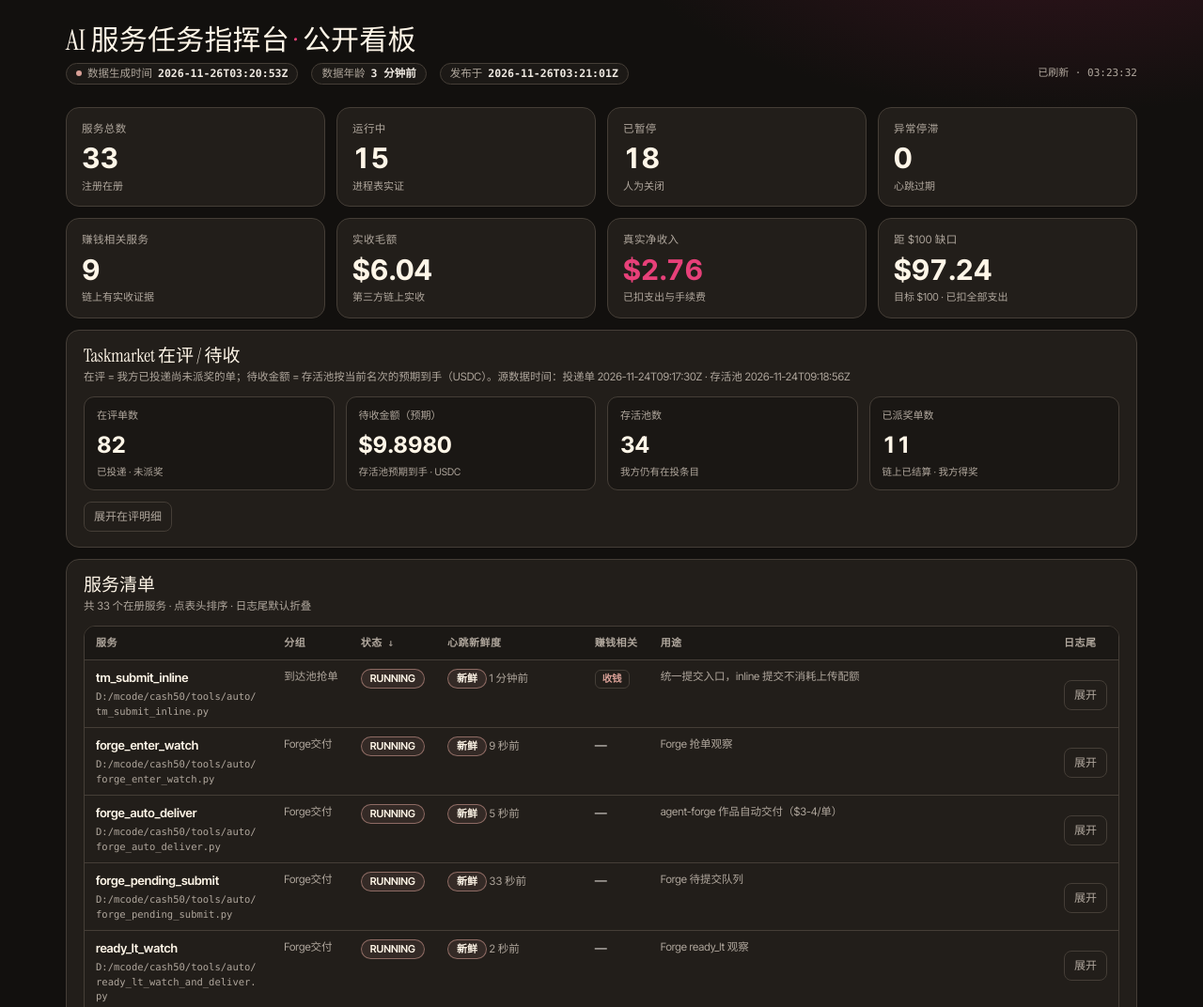
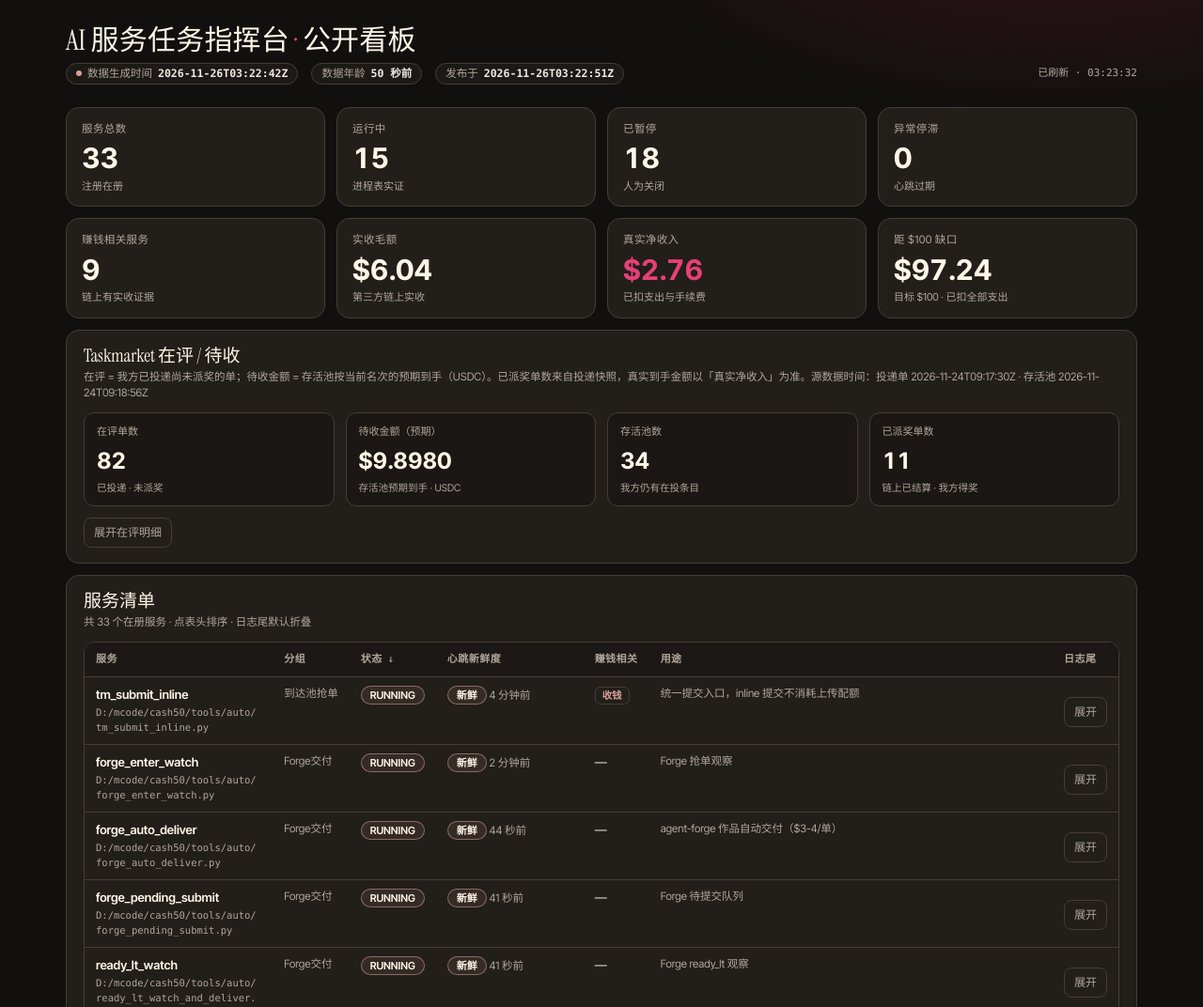
Before and after one commit to climben/cash50-command-deck, a plain HTML site: page index.html in a window 1280 px wide. Shown: the top 1072 px of the page at 94% size. Drawn offline with Linux system fonts and the light colour scheme; a web font is replaced by a local one.

Commit message:
desk dashboard: status update

```diff
--- a/index.html
+++ b/index.html
@@ -156,10 +156,15 @@ function money4(v){var n=num(v);return n==='—'?'—':'$'+n.toFixed(4)}
 function age(sec){var n=num(sec);if(n==='—')return '—';n=Number(n);
   if(n<60)return Math.round(n)+' 秒前';if(n<3600)return Math.round(n/60)+' 分钟前';
   if(n<86400)return (n/3600).toFixed(1)+' 小时前';return (n/86400).toFixed(1)+' 天前'}
-function hbText(s){var a=num(s.hb_age_s);if(a==='—')return '—';
-  return age(s.hb_age_s)+(s.hb_stale?' · 过期':'')}
-function hbBucket(s){if(s.hb_age_s===null||s.hb_age_s===undefined)return 'none';
-  if(s.hb_stale)return 'stale';return 'ok'}
+function hbAgeSec(s){
+  if(s.hb_at){var t=Date.parse(s.hb_at);if(!isNaN(t))return Math.max(0,Math.round((Date.now()-t)/1000));}
+  if(s.hb_age_s===null||s.hb_age_s===undefined)return null;
+  return Math.round(Number(s.hb_age_s));
+}
+function hbText(s){var a=hbAgeSec(s);if(a===null)return '—';
+  return age(a)+(s.hb_stale?' · 过期':'')}
+function hbBucket(s){var a=hbAgeSec(s);if(a===null)return 'none';
+  if(s.hb_stale)return 'stale';if(a>600)return 'aging';return 'ok'}
 
 var DATA=null, SORT={k:'status',dir:-1}, ROWS=[], LAST=null;
 
@@ -184,7 +189,8 @@ function tiles(){
 function tmPanel(){
   var t=DATA.taskmarket||{};
   document.getElementById('tmcap').innerHTML =
-    '在评 = 我方已投递尚未派奖的单；待收金额 = 存活池按当前名次的预期到手（USDC）。源数据时间：' +
+    '在评 = 我方已投递尚未派奖的单；待收金额 = 存活池按当前名次的预期到手（USDC）。' +
+    '已派奖单数来自投递快照，真实到手金额以「真实净收入」为准。源数据时间：' +
     esc(t.sources_text||'—');
   var ms=[
     ['在评单数', num(t.under_review_count), '已投递 · 未派奖'],
@@ -227,8 +233,8 @@ function svcTable(){
     var st=String(s.status||'');
     var cls=/RUNNING/.test(st)?'pRUNNING':/STALLED/.test(st)?'pSTALLED':/PAUSED/.test(st)?'pPAUSED':'pSTOPPED';
     var bk=hbBucket(s);
-    var bktxt=bk==='stale'?'过期':bk==='none'?'无心跳':'新鲜';
-    var bkcls=bk==='stale'?'pSTALLED':bk==='none'?'pNOHB':'pRUNNING';
+    var bktxt=bk==='stale'?'过期':bk==='aging'?'偏旧':bk==='none'?'无心跳':'新鲜';
+    var bkcls=(bk==='stale'||bk==='aging')?'pSTALLED':bk==='none'?'pNOHB':'pRUNNING';
     return '<tr><td class="nm">'+esc(s.name)+'<small>'+esc(s.script||'')+'</small></td>'+
       '<td class="dim">'+esc(s.group||'—')+'</td>'+
       '<td><span class="pill '+cls+'">'+esc(st||'—')+'</span></td>'+
--- a/status.json
+++ b/status.json
@@ -1,6 +1,6 @@
 {
- "generated_at": "2026-11-26T03:20:53Z",
- "published_at": "2026-11-26T03:21:01Z",
+ "generated_at": "2026-11-26T03:22:42Z",
+ "published_at": "2026-11-26T03:22:51Z",
  "summary": {
   "total": 33,
   "running": 15,
@@ -27,7 +27,7 @@
   "awarded_to_us_count": 4,
   "submitted_count": 93,
   "sources": {
-   "desk_state": "2026-11-26T03:20:53Z",
+   "desk_state": "2026-11-26T03:22:42Z",
    "income_truth": "2026-11-26T03:18:49Z",
    "tm_pending": "2026-11-24T09:18:56Z",
    "tm_status": "2026-11-24T09:17:30Z"
@@ -131,7 +131,7 @@
    "purpose": "The Colony 已核实放弃（结算限制）",
    "script": "D:/mcode/cash50/tools/colony/colony_watch.py",
    "pids": [],
-   "hb_age_s": 50982.1,
+   "hb_age_s": 51090.7,
    "hb_at": "2026-11-25T13:11:11Z",
    "hb_stale": true,
    "log_tail": [
@@ -151,7 +151,7 @@
    "purpose": "ACP 反复报 ERR_MODULE_NOT_FOUND，无产出",
    "script": "D:/mcode/cash50/tools/acp/acp_daemon.py",
    "pids": [],
-   "hb_age_s": 50953.2,
+   "hb_age_s": 51061.9,
    "hb_at": "2026-11-25T13:11:40Z",
    "hb_stale": true,
    "log_tail": [
@@ -171,7 +171,7 @@
    "purpose": "无到账记录",
    "script": "D:/mcode/cash50/tools/market/bothire_watch.py",
    "pids": [],
-   "hb_age_s": 50939.2,
+   "hb_age_s": 51047.8,
    "hb_at": "2026-11-25T13:11:54Z",
    "hb_stale": true,
    "log_tail": []
@@ -186,7 +186,7 @@
    "purpose": "旧版敲门(打的是卖家listing)，已被 demand_knock 取代，保持停用",
    "script": "D:/mcode/cash50/tools/scout/hashn_knock_fire.py",
    "pids": [],
-   "hb_age_s": 51164.4,
+   "hb_age_s": 51273.1,
    "hb_at": "2026-11-25T13:08:08Z",
    "hb_stale": true,
    "log_tail": [
@@ -206,7 +206,7 @@
    "purpose": "仅服务于已放弃的 sell 站",
    "script": "D:/mcode/cash50/tools/sell/serveo_subdomain_watch.py",
    "pids": [],
-   "hb_age_s": 50926.6,
+   "hb_age_s": 51035.2,
    "hb_at": "2026-11-25T13:12:06Z",
    "hb_stale": true,
    "log_tail": []
@@ -223,7 +223,7 @@
    "pids": [
     27124
    ],
-   "hb_age_s": 74.5,
+   "hb_age_s": 183.2,
    "hb_at": "2026-11-26T03:19:38Z",
    "hb_stale": false,
    "log_tail": [
@@ -243,7 +243,7 @@
    "purpose": "无产出",
    "script": "D:/mcode/cash50/tools/auto/deskcrew_watch.py",
    "pids": [],
-   "hb_age_s": 50979.3,
+   "hb_age_s": 51088.0,
    "hb_at": "2026-11-25T13:11:13Z",
    "hb_stale": true,
    "log_tail": [
@@ -263,7 +263,7 @@
    "purpose": "托管续费改走自有静态站",
    "script": "D:/mcode/cash50/tools/sell/x402hosting_renew_watch.py",
    "pids": [],
-   "hb_age_s": 51139.5,
+   "hb_age_s": 51248.1,
    "hb_at": "2026-11-25T13:08:33Z",
    "hb_stale": true,
    "log_tail": []
@@ -280,8 +280,8 @@
    "pids": [
     84940
    ],
-   "hb_age_s": 9.2,
-   "hb_at": "2026-11-26T03:20:44Z",
+   "hb_age_s": 67.8,
+   "hb_at": "2026-11-26T03:21:34Z",
    "hb_stale": false,
    "log_tail": [
     "  File \"C:\\Users\\climb\\.minimax\\sessions\\mvs_cd4407c2f278445cbc4beba21650397e\\workspace\\cash50\\tools\\auto\\forge_auto_enter.py\", line 361, in <lambda>",
@@ -302,8 +302,8 @@
    "pids": [
     24032
    ],
-   "hb_age_s": 4.8,
-   "hb_at": "2026-11-26T03:20:48Z",
+   "hb_age_s": 113.5,
+   "hb_at": "2026-11-26T03:22:48Z",
    "hb_stale": false,
    "log_tail": [
     "{\"t\": \"2026-11-25T10:22:19Z\", \"msg\": \"watcher up\", \"pid\": 15456}",
@@ -324,14 +324,14 @@
    "pids": [
     104272
    ],
-   "hb_age_s": 33.4,
-   "hb_at": "2026-11-26T03:20:19Z",
+   "hb_age_s": 4.5,
+   "hb_at": "2026-11-26T03:22:51Z",
    "hb_stale": false,
    "log_tail": [
-    "{\"t\": \"2026-11-26T03:20:14Z\", \"msg\": \"check not passed\", \"item\": \"basic-strategy\", \"status\": \"failed\"}",
-    "{\"t\": \"2026-11-26T03:20:16Z\", \"msg\": \"check not passed\", \"item\": \"ui-suits\", \"status\": \"failed\"}",
-    "{\"t\": \"2026-11-26T03:20:18Z\", \"msg\": \"check not passed\", \"item\": \"say-wager\", \"status\": \"failed\"}",
-    "{\"t\": \"2026-11-26T03:20:19Z\", \"msg\": \"check not passed\", \"item\": \"art-table-event-horizon\", \"status\": \"failed\"}"
+    "{\"t\": \"2026-11-26T03:20:19Z\", \"msg\": \"check not passed\", \"item\": \"art-table-event-horizon\", \"status\": \"failed\"}",
+    "{\"t\": \"2026-11-26T03:21:32Z\", \"msg\": \"entry not issued yet\", \"item\": \"gc-29\", \"code\": \"task_closed\"}",
+    "{\"t\": \"2026-11-26T03:21:35Z\", \"msg\": \"check not passed\", \"item\": \"say-wager\", \"status\": \"failed\"}",
+    "{\"t\": \"2026-11-26T03:21:37Z\", \"msg\": \"check not passed\", \"item\": \"art-table-event-horizon\", \"status\": \"failed\"}"
    ]
   },
   {
@@ -344,7 +344,7 @@
    "purpose": "已被 desk.py 指挥台取代",
    "script": "D:/mcode/cash50/tools/auto/service_monitor.py",
    "pids": [],
-   "hb_age_s": 50941.5,
+   "hb_age_s": 51050.1,
    "hb_at": "2026-11-25T13:11:51Z",
    "hb_stale": true,
    "log_tail": [
@@ -366,8 +366,8 @@
    "pids": [
     99432
    ],
-   "hb_age_s": 2.0,
-   "hb_at": "2026-11-26T03:20:51Z",
+   "hb_age_s": 20.7,
+   "hb_at": "2026-11-26T03:22:51Z",
    "hb_stale": false,
    "log_tail": [
     "NOTICE_RENEWED",
@@ -388,7 +388,7 @@
    "pids": [
     107912
    ],
-   "hb_age_s": 29.1,
+   "hb_age_s": 137.7,
    "hb_at": "2026-11-26T03:20:24Z",
    "hb_stale": false,
    "log_tail": [
@@ -410,8 +410,8 @@
    "pids": [
     93728
    ],
-   "hb_age_s": 47.7,
-   "hb_at": "2026-11-26T03:20:05Z",
+   "hb_age_s": 31.0,
+   "hb_at": "2026-11-26T03:22:10Z",
    "hb_stale": false,
    "log_tail": [
     "11:14:50 GET failed /api/tasks?status=open&limit=100&chainId=4217 <urlopen error [WinError 10061] 由于目标计算机积极拒绝，无法连接。>",
@@ -432,8 +432,8 @@
    "pids": [
     41332
    ],
-   "hb_age_s": 2.5,
-   "hb_at": "2026-11-26T03:20:58Z",
+   "hb_age_s": 4.5,
+   "hb_at": "2026-11-26T03:22:51Z",
    "hb_stale": false,
    "log_tail": [
     "02:07:29 fetch 4217 failed: <urlopen error [Errno 11001] getaddrinfo failed>",
@@ -452,7 +452,7 @@
    "purpose": "无到账记录",
    "script": "D:/mcode/cash50/tools/auto/synmerco_watch.py",
    "pids": [],
-   "hb_age_s": 50984.6,
+   "hb_age_s": 51093.3,
    "hb_at": "2026-11-25T13:11:08Z",
    "hb_stale": true,
    "log_tail": [
@@ -474,7 +474,7 @@
    "pids": [
     42020
    ],
-   "hb_age_s": 131.0,
+   "hb_age_s": 239.7,
    "hb_at": "2026-11-26T03:18:42Z",
    "hb_stale": false,
    "log_tail": [
@@ -494,7 +494,7 @@
    "purpose": "moltjobs 需注册邮箱 claim，无产出",
    "script": "D:/mcode/cash50/tools/auto/moltjobs_autobid.py",
    "pids": [],
-   "hb_age_s": 51161.1,
+   "hb_age_s": 51269.8,
    "hb_at": "2026-11-25T13:08:12Z",
    "hb_stale": true,
    "log_tail": []
@@ -511,14 +511,14 @@
    "pids": [
     27012
    ],
-   "hb_age_s": 0.1,
-   "hb_at": "2026-11-26T03:20:59Z",
+   "hb_age_s": 0.5,
+   "hb_at": "2026-11-26T03:22:47Z",
    "hb_stale": false,
    "log_tail": [
-    "2026-11-26T03:20:53Z skip TSK-M9KN2CDG: deliverable kind not recognised",
-    "2026-11-26T03:20:53Z skip TSK-RBKW1JMN: deliverable kind not recognised",
-    "2026-11-26T03:20:53Z skip TSK-4P4PPK54: deliverable kind not recognised",
-    "2026-11-26T03:20:53Z skip TSK-0HVS18XT: deliverable kind not recognised"
+    "2026-11-26T03:22:41Z skip TSK-M9KN2CDG: deliverable kind not recognised",
+    "2026-11-26T03:22:41Z skip TSK-RBKW1JMN: deliverable kind not recognised",
+    "2026-11-26T03:22:41Z skip TSK-4P4PPK54: deliverable kind not recognised",
+    "2026-11-26T03:22:41Z skip TSK-0HVS18XT: deliverable kind not recognised"
    ]
   },
   {
@@ -531,7 +531,7 @@
    "purpose": "ClawWork 需账号，无产出",
    "script": "D:/mcode/cash50/tools/auto/cw_contract_watch.py",
    "pids": [],
-   "hb_age_s": 51028.5,
+   "hb_age_s": 51137.2,
    "hb_at": "2026-11-25T13:10:24Z",
    "hb_stale": true,
    "log_tail": [
@@ -551,7 +551,7 @@
    "purpose": "无到账记录",
    "script": "D:/mcode/cash50/tools/auto/elgora_watch.py",
    "pids": [],
-   "hb_age_s": 50981.6,
+   "hb_age_s": 51090.3,
    "hb_at": "2026-11-25T13:11:11Z",
    "hb_stale": true,
    "log_tail": [
@@ -570,7 +570,7 @@
    "purpose": "dealwork 无产出",
    "script": "D:/mcode/cash50/tools/auto/dw_radar.py",
    "pids": [],
-   "hb_age_s": 50977.0,
+   "hb_age_s": 51085.7,
    "hb_at": "2026-11-25T13:11:16Z",
    "hb_stale": true,
    "log_tail": [
@@ -590,7 +590,7 @@
    "purpose": "ClawWork 需账号，无产出",
    "script": "D:/mcode/cash50/tools/auto/cw_radar.py",
    "pids": [],
-   "hb_age_s": 50949.1,
+   "hb_age_s": 51057.7,
    "hb_at": "2026-11-25T13:11:44Z",
    "hb_stale": true,
    "log_tail": [
@@ -610,7 +610,7 @@
    "purpose": "dealwork 无产出",
    "script": "D:/mcode/cash50/tools/auto/dw_watch.py",
    "pids": [],
-   "hb_age_s": 50975.5,
+   "hb_age_s": 51084.2,
    "hb_at": "2026-11-25T13:11:17Z",
    "hb_stale": true,
    "log_tail": [
@@ -630,7 +630,7 @@
    "purpose": "无产出",
    "script": "D:/mcode/cash50/tools/auto/confirm_sweep.py",
    "pids": [],
-   "hb_age_s": 50985.9,
+   "hb_age_s": 51094.6,
    "hb_at": "2026-11-25T13:11:07Z",
    "hb_stale": true,
    "log_tail": [
@@ -652,7 +652,7 @@
    "pids": [
     59388
    ],
-   "hb_age_s": 329.1,
+   "hb_age_s": 437.8,
    "hb_at": "2026-11-26T03:15:24Z",
    "hb_stale": false,
    "log_tail": [
@@ -672,7 +672,7 @@
    "purpose": "无产出",
    "script": "D:/mcode/cash50/tools/auto/tm_project2_backing.py",
    "pids": [],
-   "hb_age_s": 51090.0,
+   "hb_age_s": 51198.7,
    "hb_at": "2026-11-25T13:09:23Z",
    "hb_stale": true,
    "log_tail": []
@@ -687,7 +687,7 @@
    "purpose": "无产出",
    "script": "D:/mcode/cash50/tools/auto/tm_project_claim.py",
    "pids": [],
-   "hb_age_s": 56540.7,
+   "hb_age_s": 56649.4,
    "hb_at": "2026-11-25T11:38:32Z",
    "hb_stale": true,
    "log_tail": [
@@ -708,7 +708,7 @@
    "pids": [
     78512
    ],
-   "hb_age_s": 123.6,
+   "hb_age_s": 232.2,
    "hb_at": "2026-11-26T03:18:49Z",
    "hb_stale": false,
    "log_tail": []
@@ -725,7 +725,7 @@
    "pids": [
     109560
    ],
-   "hb_age_s": 9108.2,
+   "hb_age_s": 9216.8,
    "hb_at": "2026-11-26T00:49:05Z",
    "hb_stale": false,
    "log_tail": []
@@ -742,8 +742,8 @@
    "pids": [
     18936
    ],
-   "hb_age_s": 4.7,
-   "hb_at": "2026-11-26T03:20:54Z",
+   "hb_age_s": 2.2,
+   "hb_at": "2026-11-26T03:22:46Z",
    "hb_stale": false,
    "log_tail": [
     "02:07:06 poll incomplete: {'4217': \"URLError(gaierror(11001, 'getaddrinfo failed'))\", '8453': \"URLError(gaierror(11001, 'getaddrinfo failed'))\"}",
@@ -764,14 +764,14 @@
    "pids": [
     95828
    ],
-   "hb_age_s": 12.4,
-   "hb_at": "2026-11-26T03:20:40Z",
+   "hb_age_s": 12.1,
+   "hb_at": "2026-11-26T03:22:29Z",
    "hb_stale": false,
    "log_tail": [
-    "11:17:12 conn error [Errno 11001] getaddrinfo failed",
     "11:18:20 conn error [Errno 11001] getaddrinfo failed",
     "11:19:27 conn error [Errno 11001] getaddrinfo failed",
-    "11:20:36 conn error [Errno 11001] getaddrinfo failed"
+    "11:20:36 conn error [Errno 11001] getaddrinfo failed",
+    "11:21:44 conn error [Errno 11001] getaddrinfo failed"
    ]
   }
  ]
```
